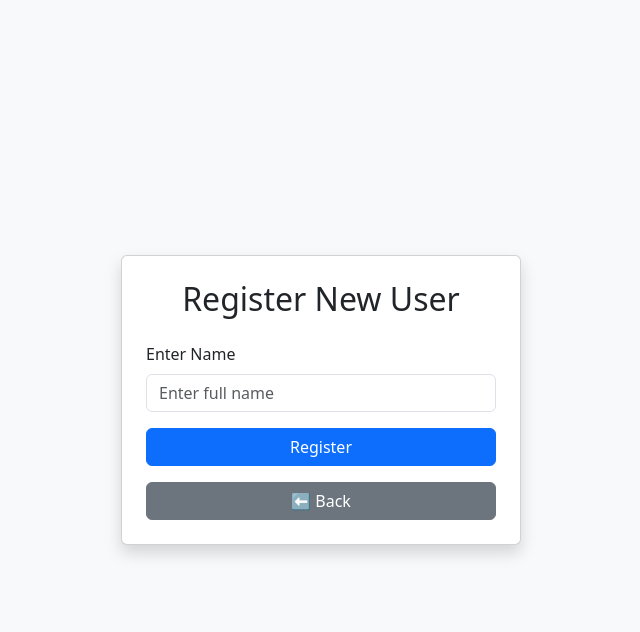
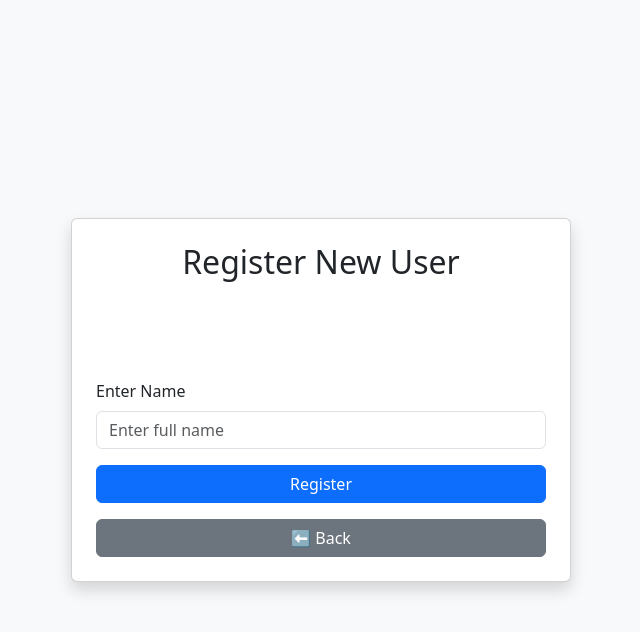
Before and after one commit to w3villa-anuj-gupta/Entry-Exit, a Flask app: page /register in a window 1280 px wide. Shown: the top 632 px of the page, without its empty margins (319-959 px from the left). Run offline with Flask 3, Linux system fonts and the light colour scheme.

Commit message:
update the alert

```diff
--- a/Flask App/templates/delete.html
+++ b/Flask App/templates/delete.html
@@ -10,9 +10,9 @@
 <body class="bg-light">
 
   <div class="container d-flex flex-column align-items-center justify-content-center vh-100">
-    <div class="card shadow p-4" style="max-width: 400px; width: 100%;">
+    <div class="card shadow p-4" style="max-width: 500px; width: 100%;">
       <h2 class="text-center mb-4">Delete Face</h2>
-
+      <div style="height: 90px;">
       <!-- Flash Messages -->
       {% with messages = get_flashed_messages(with_categories=true) %}
         {% if messages %}
@@ -24,7 +24,7 @@
           {% endfor %}
         {% endif %}
       {% endwith %}
-
+      </div>
       <form method="POST">
         <div class="mb-3">
           <label for="name" class="form-label">Enter Name</label>
--- a/Flask App/templates/register.html
+++ b/Flask App/templates/register.html
@@ -10,9 +10,9 @@
 <body class="bg-light">
 
   <div class="container d-flex flex-column align-items-center justify-content-center vh-100">
-    <div class="card shadow p-4" style="max-width: 400px; width: 100%;">
-      <h2 class="text-center mb-4">Register New User</h2>
-
+    <div class="card shadow p-4" style="max-width: 500px; width: 100%;">
+      <h2 class="text-center mb-2">Register New User</h2>
+      <div style="height: 90px;">
       <!-- Flash Messages -->
       {% with messages = get_flashed_messages(with_categories=true) %}
         {% if messages %}
@@ -24,7 +24,7 @@
           {% endfor %}
         {% endif %}
       {% endwith %}
-
+      </div>
       <form method="POST">
         <div class="mb-3">
           <label for="name" class="form-label">Enter Name</label>
@@ -41,7 +41,7 @@
 
   <!-- Bootstrap JS -->
   <script src="https://cdn.jsdelivr.net/npm/bootstrap@5.3.3/dist/js/bootstrap.bundle.min.js"></script>
-  <script>
+  <!-- <script>
     // Auto dismiss flash messages after 2 seconds
     setTimeout(() => {
       let alerts = document.querySelectorAll('.alert');
@@ -50,6 +50,6 @@
         bsAlert.close();
       });
     }, 2000);
-  </script>
+  </script> -->
 </body>
 </html>
```
Also changed, not shown: face.db.
